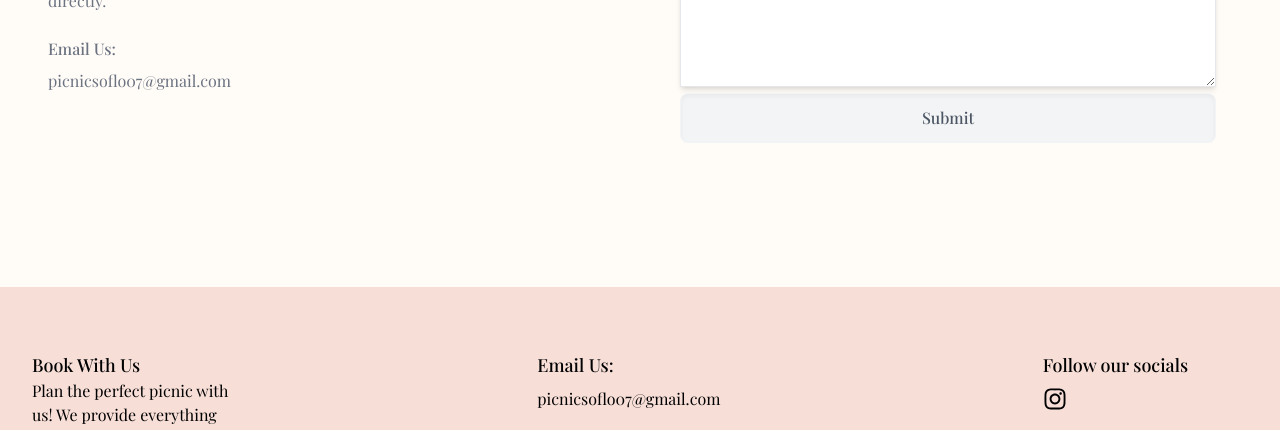
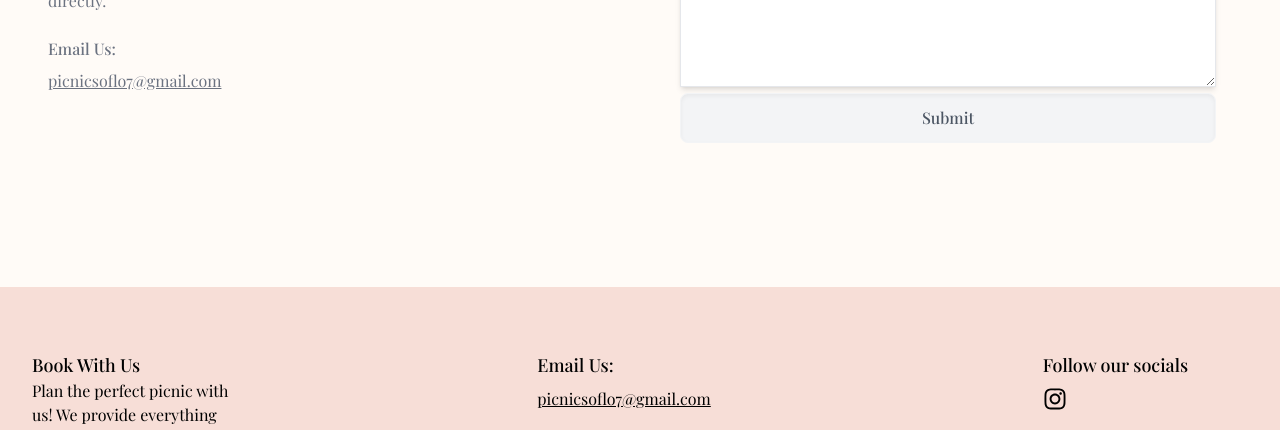
Before and after one commit to Markchav/picnicSoFlo, a Next.js app: page /contact in a window 1280 px wide. Shown: the part 519-949 px from the top of the page. Built offline with nearby package versions, Linux system fonts and the light colour scheme; a web font is replaced by a local one.

Commit message:
changed email

```diff
--- a/src/components/Footer.tsx
+++ b/src/components/Footer.tsx
@@ -16,7 +16,7 @@ return (
         <div className="mb-8 sm:mb-0">
         <h3 className="text-lg font-medium mb-2">Email Us:</h3>
         <ul>
-            <li className="mb-2"><a href="mailto:picnicsoflo07@gmail.com">picnicsoflo07@gmail.com</a></li>
+            <li className="mb-2"><a href="mailto:picnicsoflo7@gmail.com" className='underline'>picnicsoflo7@gmail.com</a></li>
         </ul>
         </div>
         <div className="mb-8 sm:mb-0">
--- a/src/pages/contact.tsx
+++ b/src/pages/contact.tsx
@@ -22,7 +22,7 @@ export default function Contact() {
       <div className="mb-8 sm:mb-0 text-gray-500">
         <h3 className=" font-medium mb-2">Email Us:</h3>
         <ul>
-            <li className="mb-2"><a href="mailto:picnicsoflo07@gmail.com">picnicsoflo07@gmail.com</a></li>
+            <li className="mb-2"><a href="mailto:picnicsoflo7@gmail.com" className='underline'>picnicsoflo7@gmail.com</a></li>
         </ul>
         </div>
       {/* <p className="text-gray-500 mb-2">Servings : Broward and Miami-Dade County</p> */}
```
